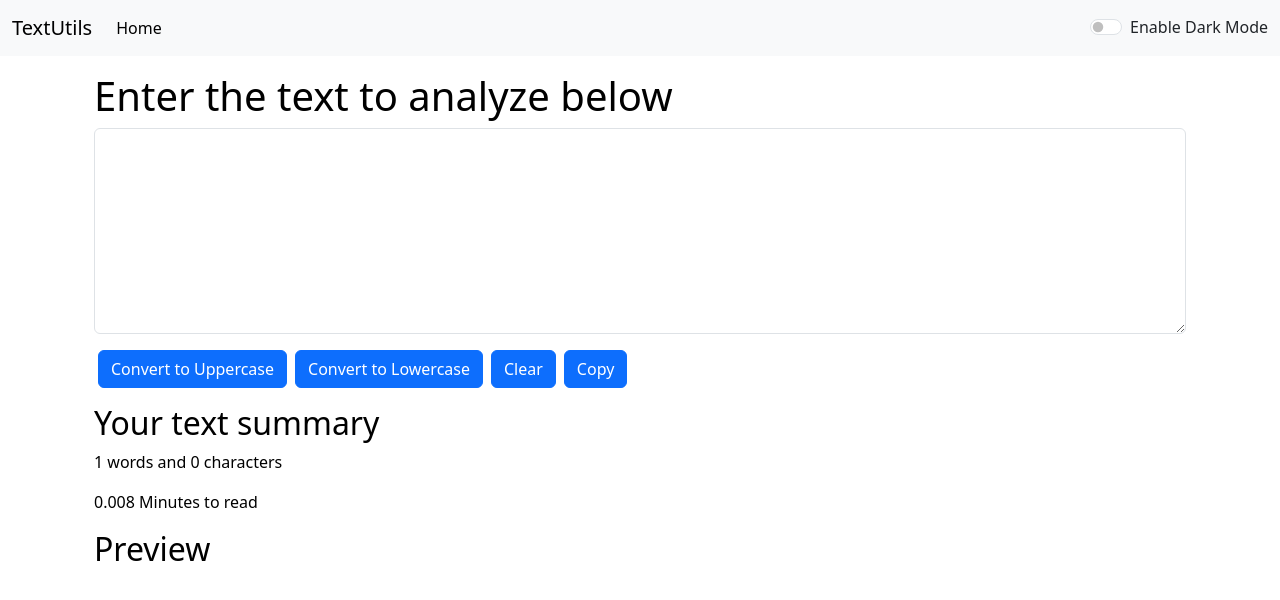
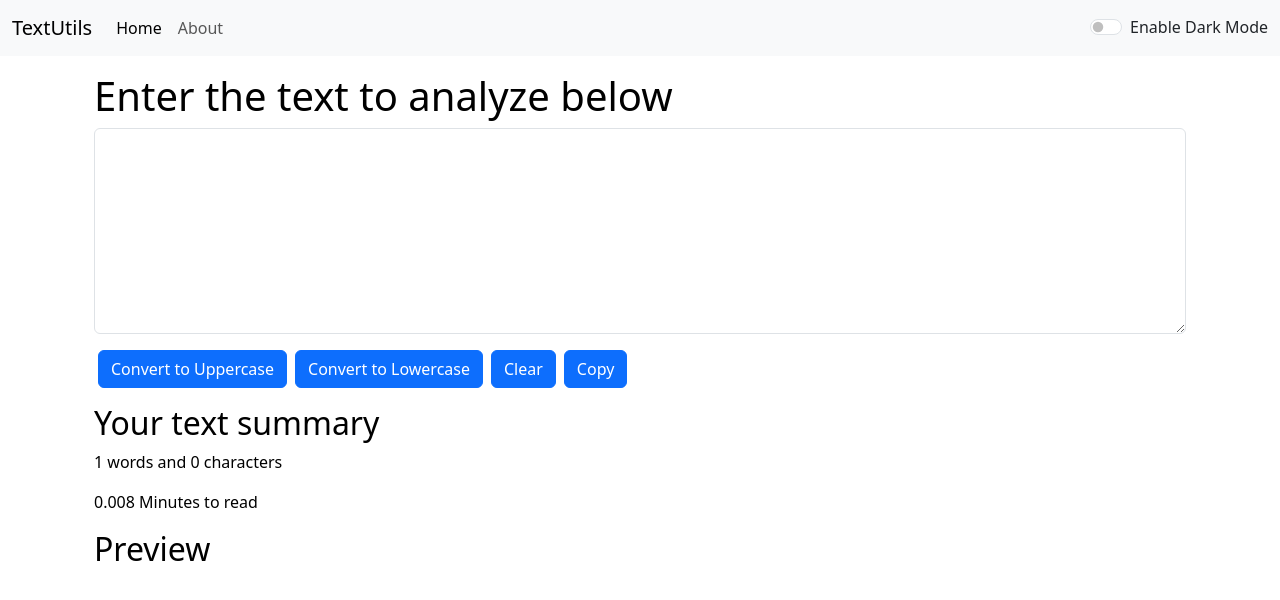
Before and after one commit to rishikmishra7/Learner-s, a React (Create React App) app: page / in a window 1280 px wide. Shown: the top 600 px of the page. Built offline with nearby package versions, Linux system fonts and the light colour scheme.

Commit message:
Added alert and custom timeout

```diff
--- a/src/App.js
+++ b/src/App.js
@@ -1,37 +1,47 @@
-
 import { useState } from 'react';
 import './App.css';
 // import About from './components/About';
 import Navbar from './components/Navbar';
- import TextForm from './components/TextForm';
+import Alert from './components/Alert';
 
+import TextForm from './components/TextForm';
 
 function App() {
-  const [mode,setMode]=useState('light'); // to check weather dark mode is enabled or not
-  const toggleMode =() =>{
+  const [mode, setMode] = useState('light'); // To check whether dark mode is enabled or not
+   const[alert,setAlert]=useState(null);
+   const showAlert =(message,type)=>{
+    setAlert(
+      {
+        msg : message,
+        type: type
+      }
+    )
+    setTimeout(() => {
+      setAlert(null);
+    }, 1000);
+   }
 
-    if (mode==='light'){
+  const toggleMode = () => {
+    if (mode === 'light') {
       setMode('dark');
-      document.body.style.backgroundColor = 'grey';
+      document.body.style.backgroundColor = 'grey'; // Dark mode background color
+      showAlert("Dark mode is enabled" ,"success")
+    } else {
+      setMode('light');
+      document.body.style.backgroundColor = 'white'; // Light mode background color
+      showAlert("Light mode is enabled" ,"success")
     }
-    else{
-      setMode('light');
-      document.body.style.backgroundColor = 'white';
+  };
 
-    }
-
-
-  }
   return (
     <>
-    <Navbar title = "TextUtils" mode ={mode} toggleMode ={toggleMode} />
-    <div className="container my-3">
-     <TextForm heading = "Enter the text to analyze below" mode={mode}/>
-  {/* <About/>  */}
+      <Navbar title="TextUtils" aboutText="About" mode={mode} toggleMode={toggleMode} />
 
-    </div>
+    <Alert Alert={alert}/>
+      <div className="container my-3">
+        <TextForm showAlert={showAlert} heading="Enter the text to analyze below" mode={mode} />
+      </div>
     </>
-
   );
 }
 
--- /dev/null
+++ b/src/components/Alert.js
@@ -0,0 +1,18 @@
+import React from 'react'
+
+function Alert(props) {
+    const capitalize=(word)=>{
+        const lower =word.toLowerCase();
+        return lower.charAt(0).toUpperCase() +lower.slice(1);
+    }
+  return (
+    props.Alert &&
+    <div> <div className={`alert alert-${props.Alert.type} alert-dismissible fade show`}role="alert" >
+        <strong>{capitalize(props.Alert.type)}</strong> : {props.Alert.msg}
+        <button type="button" className="btn-close" data-bs-dismiss="alert" aria-label="Close"></button>
+    </div>
+    </div>
+  )
+}
+
+export default Alert
--- a/src/components/TextForm.js
+++ b/src/components/TextForm.js
@@ -4,20 +4,26 @@
   const handleUpclick = () => {
     let newText = text.toUpperCase();
     setText(newText);
+    props.showAlert("Converted into UPPERCASE" ,"success");
   };
 
   const handleLoclick = () => {
     let newText = text.toLowerCase();
     setText(newText);
+    props.showAlert("Converted into lowecase","success");
+
   };
 
   const handleClearclick = () => {
     setText('');
+    props.showAlert("Text cleared","success");
+
   };
 
   const handleCopyclick = () => {
     navigator.clipboard.writeText(text).then(() => {
-      alert("Text copied to clipboard!");
+      //alert("Text copied to clipboard!");
+     props.showAlert("Text Copied to clipboard","success");
     });
   };
 
```
